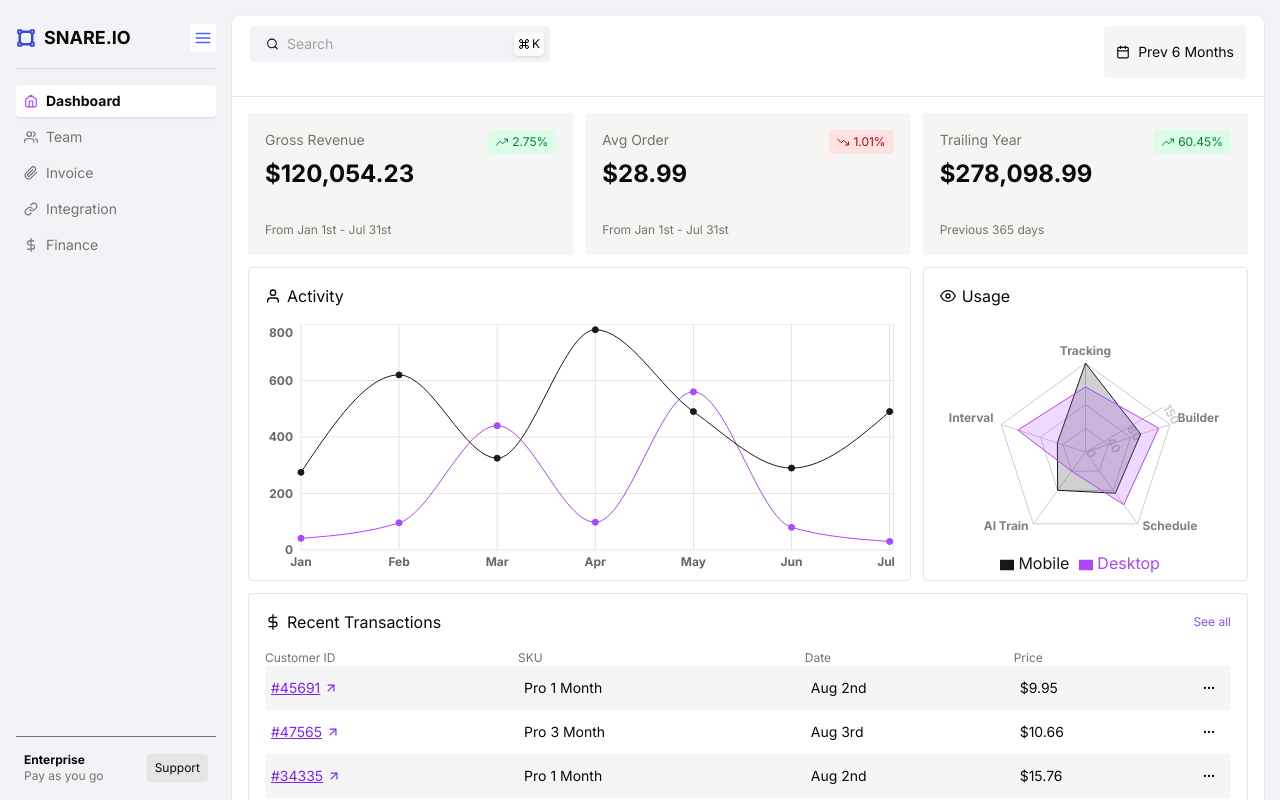
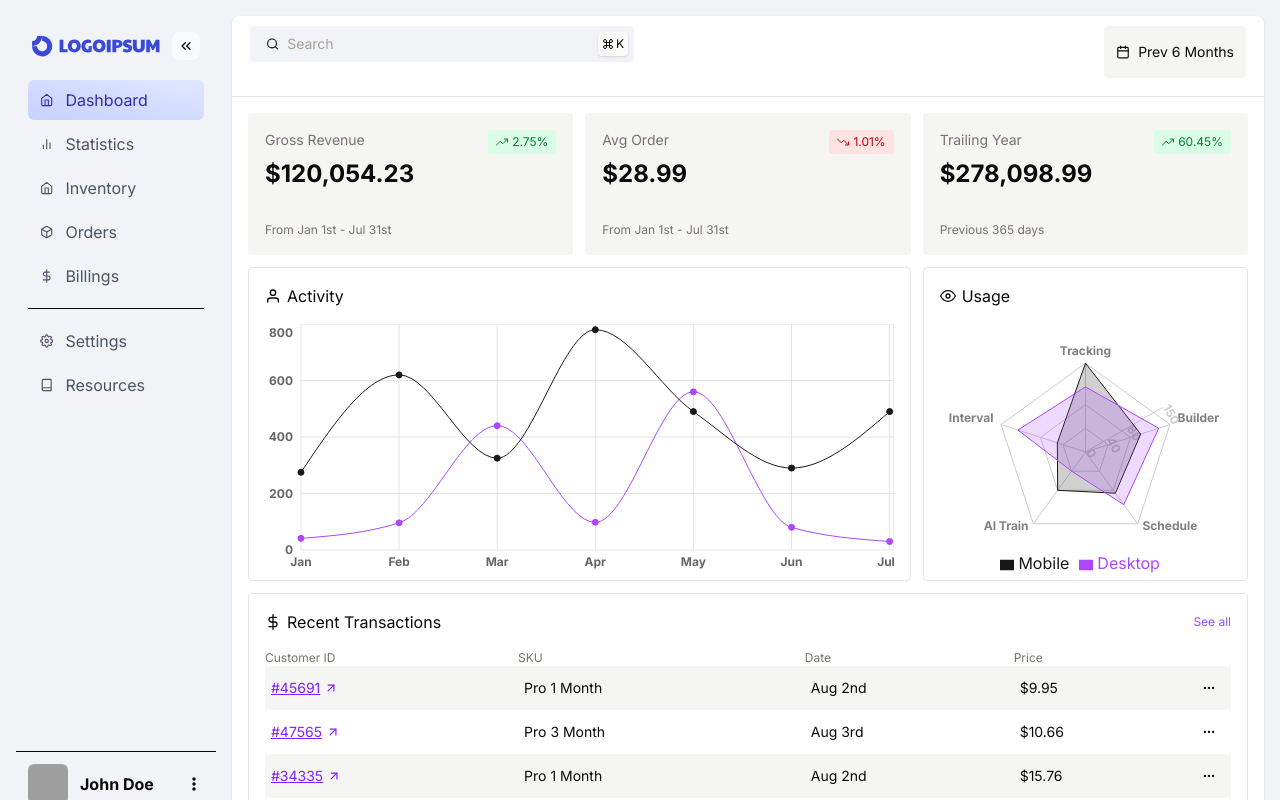
Before and after one commit to markjosephtx/dashboard-vite-react-tailwind, a React (Vite) app: page / in a window 1280 px wide. Shown: the top 800 px of the page. Built offline with nearby package versions, Linux system fonts and the light colour scheme; grey boxes are pictures that could not be loaded.

Commit message:
Updated expanded sidebar - WIP

```diff
--- a/src/App.jsx
+++ b/src/App.jsx
@@ -1,16 +1,29 @@
-import { useState } from 'react'
+import React from 'react'
+import { SidebarItem } from './Components/Sidebar/SidebarExpanded'
 import './App.css'
 import Sidebar from './Components/Sidebar/Sidebar'
 import Dashboard from './Components/Dashboard/Dashboard'
+import SidebarExpanded from './Components/Sidebar/SidebarExpanded'
+import { FiHome, FiBox, FiDollarSign, FiBarChart2, FiBook, FiSettings } from "react-icons/fi";
+
 
 function App() {
-  const [count, setCount] = useState(0)
 
   return (
     <>
 
       <div className='grid gap-4 p-4 grid-cols-[200px_minmax(200px,_1fr)]'>
-        <Sidebar />
+        <SidebarExpanded>
+          <SidebarItem icon={<FiHome size={22} />} text="Dashboard" active />
+          <SidebarItem icon={<FiBarChart2 size={22} />} text="Statistics" />
+          <SidebarItem icon={<FiHome size={22} />} text="Inventory" />
+          <SidebarItem icon={<FiBox size={22} />} text="Orders" alert />
+          <SidebarItem icon={<FiDollarSign size={22} />} text="Billings" />
+          <hr className='my-3' />
+          <SidebarItem icon={<FiSettings size={22} />} text="Settings" />
+          <SidebarItem icon={<FiBook size={22} />} text="Resources" />
+
+        </SidebarExpanded>
         <Dashboard />
       </div>
 
--- a/src/Components/Dashboard/TopBar/Search.jsx
+++ b/src/Components/Dashboard/TopBar/Search.jsx
@@ -20,7 +20,7 @@ function Search() {
 
   return (
     <div onBlur={handleInputBlur}>
-      <div className="bg-[#F1F3F6]  w-[300px] mb-4 relative rounded flex items-center px-4 py-2 text-sm">
+      <div className="bg-[#F1F3F6] w-full lg:w-96 mb-4 relative rounded flex items-center px-4 py-2 text-sm">
         <FiSearch className="mr-2" />
         <input
           type="text"
--- a/src/Components/Sidebar/SidebarExpanded.jsx
+++ b/src/Components/Sidebar/SidebarExpanded.jsx
@@ -1,11 +1,93 @@
 import React from 'react'
+import { FiChevronsLeft, FiChevronsRight } from "react-icons/fi";
 
-function SidebarExpanded() {
+import { CgMoreVerticalAlt } from "react-icons/cg";
+import { useContext, createContext, useState } from 'react'
+
+const SidebarContext = createContext()
+
+export default function SidebarExpanded({ children }) {
+  const [ expanded, setExpanded ] = useState(true)
   return (
-    <div>
+    <aside className='h-screen'>
+      <nav className='h-full flex flex-col gap-2'>
+        <div className='p-4 pb-2 flex justify-between items-center'>
+          <img
+            src="./src/assets/logoipsum-custom-logo.svg"
+            className={`overflow-hidden transition-all ${
+              expanded ? "w-32" : "w-0"
+            }`}
+            alt=""
+          />
+          <button onClick={() => setExpanded(curr =>!curr)} className='p-1.5 rounded-lg bg-gray-50 hover:bg-gray-100'>
+            {expanded ? <FiChevronsLeft /> : <FiChevronsRight />}
+          </button>
+        </div>
+        <SidebarContext.Provider value={{ expanded }}>
+          <ul className='flex-1 px-3'>{children}</ul>
+        </SidebarContext.Provider>
+        <div className='border-t flex p-3'>
+          <img
+            src="https://ui-avatars.com/api/?background=3B49DB&color=fff&bold=true"
+            alt="Logo"
+            className='w-10 h-10 rounded-md'
+          />
+          <div className={`flex justify-between items-center overflow-hidden transition-all ${expanded ? "w-52 ml-3" : "w-0"}`}>
+            <div className='leading-4'>
+              <h4 className='font-semibold'>John Doe</h4>
+              <span className='text-xs text-stone-600'></span>
+            </div>
+            <CgMoreVerticalAlt size={20} />
+          </div>
 
-    </div>
+        </div>
+
+      </nav>
+
+    </aside>
   )
 }
 
-export default SidebarExpanded
+export function SidebarItem({ icon, text, active, alert }) {
+  const { expanded } = useContext(SidebarContext)
+  return (
+    <li
+      className={`
+        relative flex items-center py-2 px-3 my-1
+        font-medium rounded-md cursor-pointer
+        transition-colors group
+        ${
+          active
+            ? "bg-gradient-to-tr from-indigo-200 to-indigo-100 text-indigo-800"
+            : "hover:bg-indigo-50 text-gray-600"
+        }
+    `}
+    >
+      {icon}
+      <span className={`overflow-hidden transition-all ${
+              expanded ? "w-52 ml-3" : "w-0"
+      }`}
+      >
+      {text}
+      </span>
+      {alert && (
+        <div className={`absolute right-2 w-2 h-2 rounded bg-color-snare-blue-400
+          ${expanded ? "" : "top-2"
+          }`}
+        />
+      )}
+
+      {!expanded && (
+        <div
+          className={`absolute left-full rounded-md px-2 py-1 ml-6
+          bg-indigo-100 text-indigo-800 text-sm
+          invisible opacity-20 -translate-x-3 transition-all
+          group-hover:visible group-hover:opacity-100 group-hover:translate-x-0
+      `}
+        >
+          {text}
+        </div>
+      )}
+    </li>
+  )
+}
```
Also changed, not shown: src/assets/logoipsum-custom-logo.svg (added).
